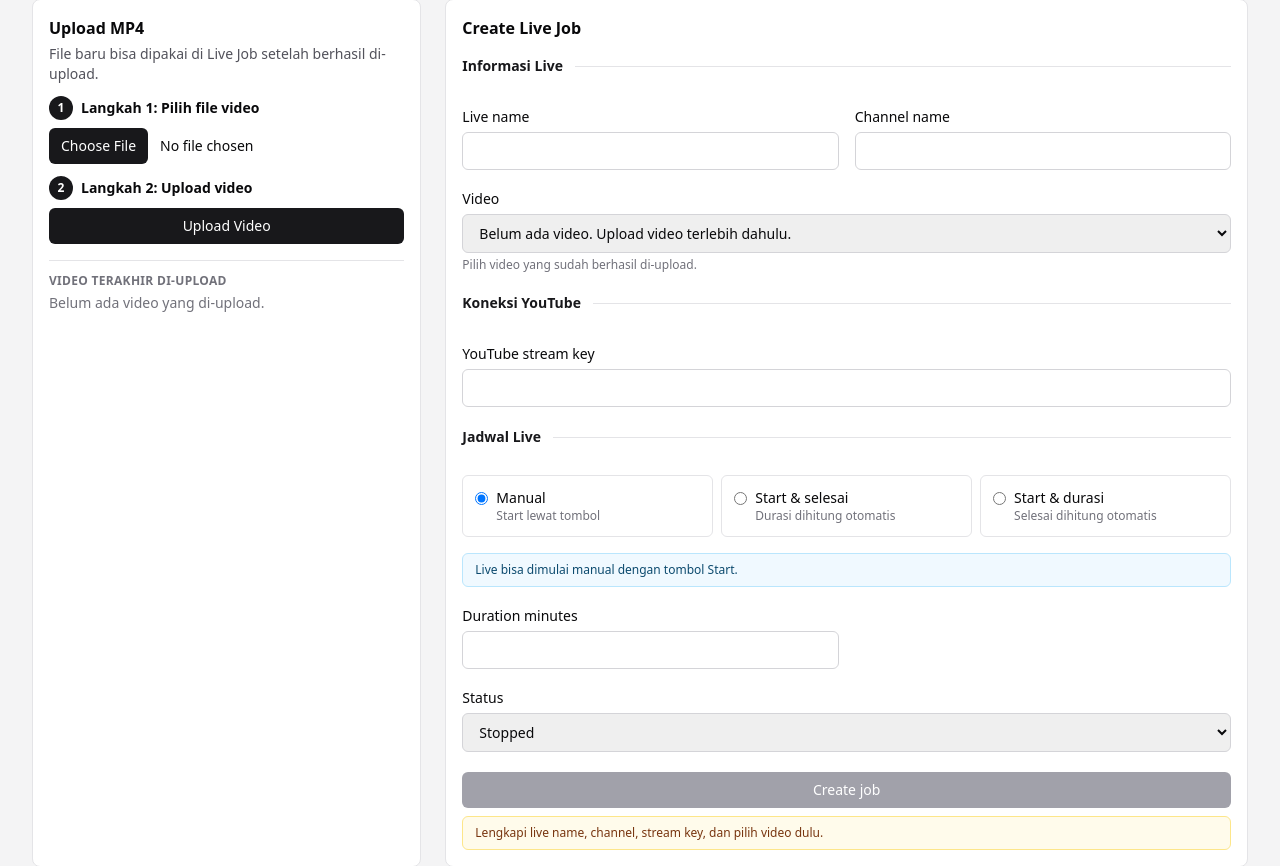
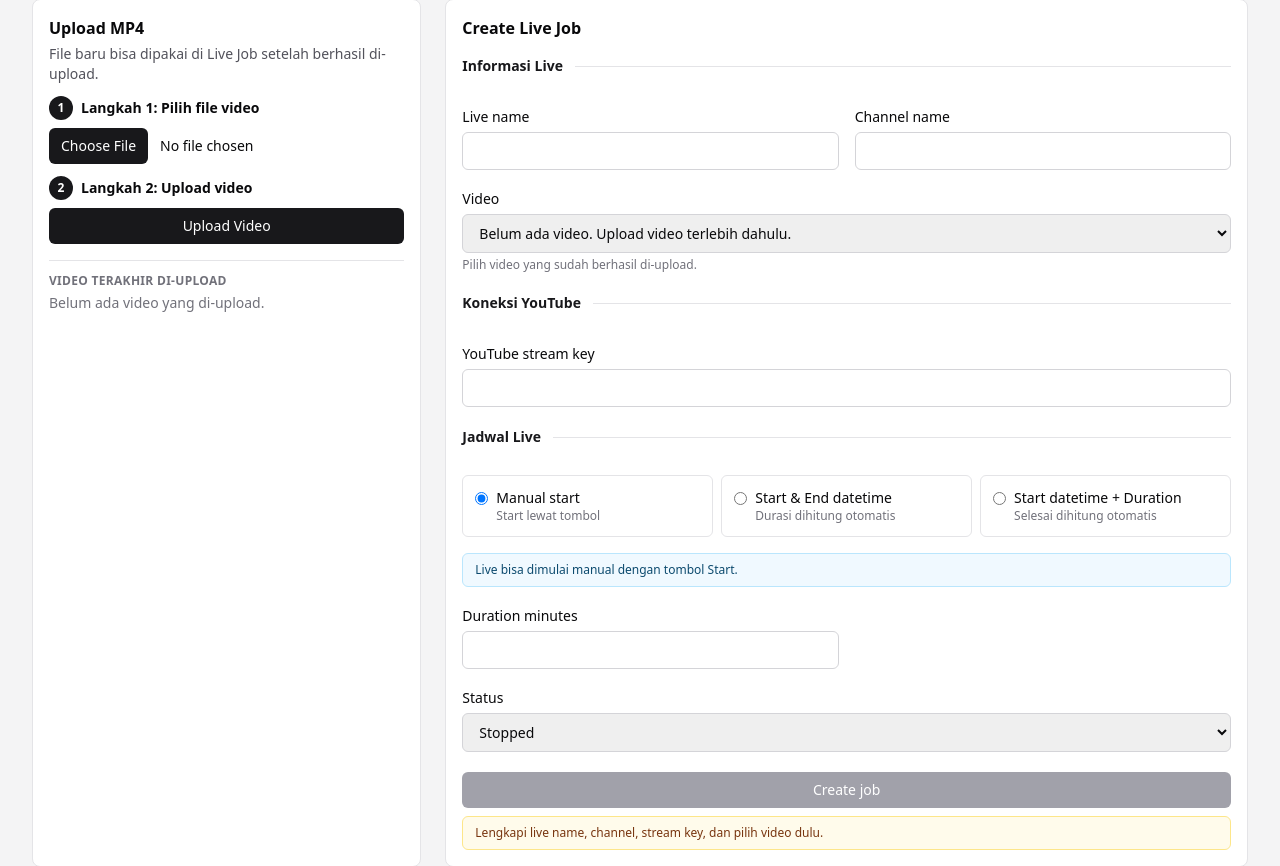
Before and after one commit to tuyulyak-collab/youtube-live-admin, a FastAPI app: a page that uses templates/dashboard.html in a window 1280 px wide. Shown: the part 586-1452 px from the top of the page. Run offline with FastAPI, Linux system fonts and the light colour scheme; the visitor is signed in with stand-in values (Sample User, id 1); data that the repository does not hold is empty; some libraries are stand-ins or nearby versions.

Commit message:
Improve live job scheduling UX

```diff
--- a/main.py
+++ b/main.py
@@ -96,22 +96,24 @@ def job_schedule_lines(job: dict[str, Any]) -> list[str]:
     duration = job.get("duration_minutes")
     if start_value and end_value:
         return [
-            f"Mulai: {display_dt(job.get('start_at'))}",
-            f"Selesai: {display_dt(job.get('end_at'))}",
-            f"Durasi: {format_duration_minutes(duration_between_minutes(start_value, end_value))}",
+            f"Scheduled: {display_dt(job.get('start_at'))} → {display_dt(job.get('end_at'))}",
+            f"Duration: {format_duration_minutes(duration_between_minutes(start_value, end_value))}",
+        ]
+    if start_value and duration:
+        calculated_end = start_value + timedelta(minutes=int(duration))
+        return [
+            f"Scheduled: {display_dt(job.get('start_at'))} → {display_dt(dt_to_str(calculated_end))}",
+            f"Duration: {format_duration_minutes(duration)}",
         ]
     if start_value:
-        lines = [f"Mulai: {display_dt(job.get('start_at'))}"]
-        if duration:
-            lines.append(f"Durasi: {int(duration)} menit")
-        return lines
+        return [f"Scheduled: {display_dt(job.get('start_at'))}"]
     if end_value:
         return [
-            f"Selesai: {display_dt(job.get('end_at'))}",
-            f"Durasi: {format_duration_minutes(duration)}",
+            f"Scheduled: until {display_dt(job.get('end_at'))}",
+            f"Duration: {format_duration_minutes(duration)}",
         ]
     if duration:
-        return [f"Durasi: {int(duration)} menit"]
+        return ["Manual start", f"Duration: {int(duration)} menit"]
     return ["Manual start"]
 
 def safe_filename(filename: str) -> str:
--- a/templates/dashboard.html
+++ b/templates/dashboard.html
@@ -157,15 +157,15 @@
             <div class="grid gap-2 sm:grid-cols-3">
               <label class="flex cursor-pointer items-start gap-2 rounded-md border border-zinc-200 p-3 text-sm hover:bg-zinc-50">
                 <input type="radio" name="schedule_mode" value="manual_now" checked class="mt-1">
-                <span><span class="block font-medium">Manual</span><span class="block text-xs text-zinc-500">Start lewat tombol</span></span>
+                <span><span class="block font-medium">Manual start</span><span class="block text-xs text-zinc-500">Start lewat tombol</span></span>
               </label>
               <label class="flex cursor-pointer items-start gap-2 rounded-md border border-zinc-200 p-3 text-sm hover:bg-zinc-50">
                 <input type="radio" name="schedule_mode" value="start_end" class="mt-1">
-                <span><span class="block font-medium">Start & selesai</span><span class="block text-xs text-zinc-500">Durasi dihitung otomatis</span></span>
+                <span><span class="block font-medium">Start & End datetime</span><span class="block text-xs text-zinc-500">Durasi dihitung otomatis</span></span>
               </label>
               <label class="flex cursor-pointer items-start gap-2 rounded-md border border-zinc-200 p-3 text-sm hover:bg-zinc-50">
                 <input type="radio" name="schedule_mode" value="start_duration" class="mt-1">
-                <span><span class="block font-medium">Start & durasi</span><span class="block text-xs text-zinc-500">Selesai dihitung otomatis</span></span>
+                <span><span class="block font-medium">Start datetime + Duration</span><span class="block text-xs text-zinc-500">Selesai dihitung otomatis</span></span>
               </label>
             </div>
 
@@ -379,8 +379,8 @@
     if (scheduleModeHelper) {
       const helperText = {
         manual_now: "Live bisa dimulai manual dengan tombol Start.",
-        start_end: "Isi waktu mulai dan selesai. Durasi akan dihitung otomatis.",
-        start_duration: "Isi waktu mulai dan durasi. Waktu selesai akan dihitung otomatis.",
+        start_end: "Isi start datetime dan end datetime. Durasi akan dihitung otomatis.",
+        start_duration: "Isi start datetime dan duration minutes. Waktu selesai akan dihitung otomatis.",
       };
       scheduleModeHelper.textContent = helperText[mode];
     }
```
Also changed, not shown: README.md.
